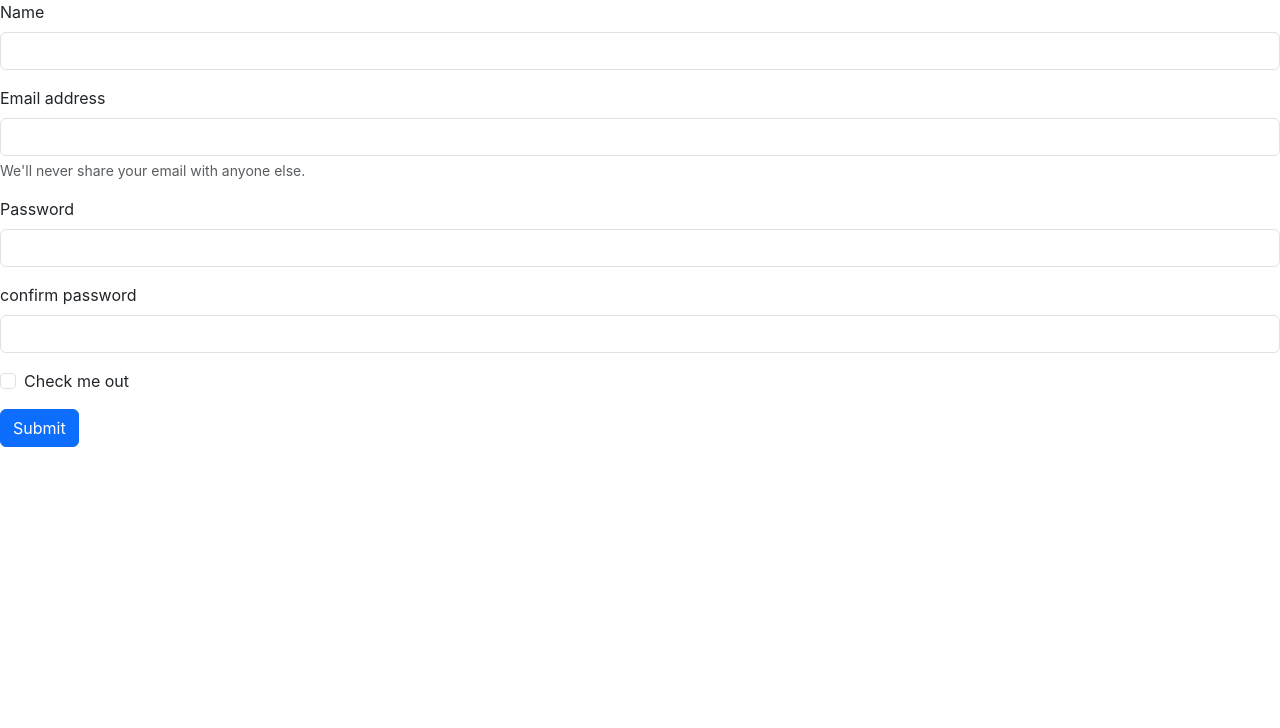
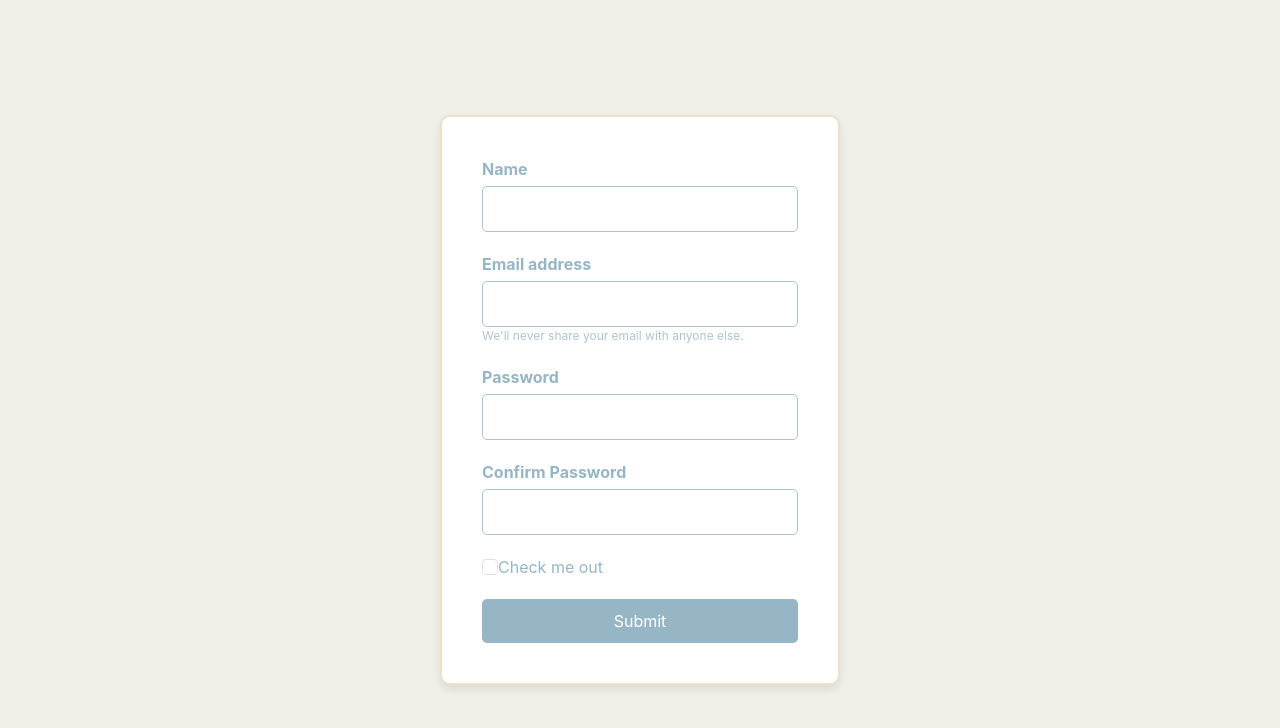
Before and after one commit to Inderjeetsingh2003/MeetAura, a React (Create React App) app in the folder meetaurafrontend/: page /signup in a window 1280 px wide. Shown: the top 728 px of the page. Built offline with nearby package versions, Linux system fonts and the light colour scheme.

Commit message:
css done

```diff
--- a/meetaurafrontend/src/pages/Login.js
+++ b/meetaurafrontend/src/pages/Login.js
@@ -1,57 +1,192 @@
-import React, { useState } from 'react'
-import Googleauth from '../components/Googleauth'
+import React, { useState } from 'react';
+import Googleauth from '../components/Googleauth';
 
 export default function Login() {
+  const [credentials, setCredentials] = useState({ email: '', password: '' });
 
-    const [credentials,setcredentials]=useState({email:'',password:''})
-    const handleclick=async(e)=>
-        {
-            e.preventDefault();
-            const response=await fetch('http://localhost:4000/user/login',
-                {
-                    mode:"cors",
-                    method:'POST',
-                    headers:{
-                        "Content-TYPE":"application/json"
-                    },
-                    body:JSON.stringify({"email":credentials.email,"password":credentials.password})
-                }
-            )
+  const handleClick = async (e) => {
+    e.preventDefault();
+    const response = await fetch('http://localhost:4000/user/login', {
+      mode: 'cors',
+      method: 'POST',
+      headers: {
+        'Content-Type': 'application/json',
+      },
+      body: JSON.stringify({ email: credentials.email, password: credentials.password }),
+    });
 
-            const json=await response.json()
-            if(json.success)
-                {
-                    console.log('login successfull')
-                    console.log(json.accesstoken);
-                }
-                else{
-                    alert(json.message)
-                }
-        }
+    const json = await response.json();
+    if (json.success) {
+      console.log('Login successful');
+      console.log(json.accesstoken);
+    } else {
+      alert(json.message);
+    }
+  };
+
+  const handleOnChange = (e) => {
+    setCredentials({ ...credentials, [e.target.name]: e.target.value });
+  };
+
+  return (
+    <div style={styles.loginContainer}>
+      <form style={styles.loginForm}>
+        <div style={styles.formGroup}>
+          <label htmlFor="exampleInputEmail1" style={styles.formLabel}>
+            Email address
+          </label>
+          <input
+            type="email"
+            style={styles.formControl}
+            id="exampleInputEmail1"
+            aria-describedby="emailHelp"
+            name="email"
+            value={credentials.email}
+            onChange={handleOnChange}
+          />
+          <div style={styles.formText}>We'll never share your email with anyone else.</div>
+        </div>
+        <div style={styles.formGroup}>
+          <label htmlFor="exampleInputPassword1" style={styles.formLabel}>
+            Password
+          </label>
+          <input
+            type="password"
+            style={styles.formControl}
+            id="exampleInputPassword1"
+            name="password"
+            value={credentials.password}
+            onChange={handleOnChange}
+          />
+        </div>
+        <button type="button" style={styles.btn} onClick={handleClick}>
+          Login
+        </button>
+        <Googleauth />
+      </form>
+    </div>
+  );
+}
+
+const styles = {
+  loginContainer: {
+    display: 'flex',
+    justifyContent: 'center',
+    alignItems: 'center',
+    height: '100vh',
+    backgroundColor: '#EEEEEE',
+  },
+  loginForm: {
+    background: '#fff',
+    padding: '40px',
+    borderRadius: '10px',
+    boxShadow: '0 4px 8px rgba(0, 0, 0, 0.1)',
+    width: '100%',
+    maxWidth: '400px',
+    border: '2px solid #D1D8C5',
+  },
+  formGroup: {
+    marginBottom: '20px',
+  },
+  formLabel: {
+    fontWeight: 'bold',
+    color: '#615EFC',
+    display: 'block',
+    marginBottom: '5px',
+  },
+  formControl: {
+    border: '1px solid #D1D8C5',
+    borderRadius: '5px',
+    padding: '10px',
+    width: '100%',
+    outline: 'none',
+    transition: 'border-color 0.3s',
+  },
+  formControlFocus: {
+    borderColor: '#7E8EF1',
+  },
+  formText: {
+    fontSize: '12px',
+    color: '#7E8EF1',
+  },
+  btn: {
+    backgroundColor: '#615EFC',
+    border: 'none',
+    color: '#fff',
+    padding: '10px 20px',
+    fontSize: '16px',
+    borderRadius: '5px',
+    cursor: 'pointer',
+    transition: 'background-color 0.3s',
+    width: '100%',
+  },
+  btnHover: {
+    backgroundColor: '#7E8EF1',
+  },
+};
 
 
-const handleonchange=(e)=>
-    {
-        setcredentials({...credentials,[e.target.name]:e.target.value})
-    }
-
-  return (
-    <div><form>
-    <div className="mb-3">
-      <label for="exampleInputEmail1" className="form-label"  >Email address</label>
-      <input type="email" className="form-control" id="exampleInputEmail1" aria-describedby="emailHelp"  name="email" value={credentials.email} onChange={handleonchange}/>
-      <div id="emailHelp" className="form-text">We'll never share your email with anyone else.</div>
-    </div>
-    <div className="mb-3">
-      <label for="exampleInputPassword1" className="form-label">Password</label>
-      <input type="password" className="form-control" id="exampleInputPassword1" name='password' value={credentials.password} onChange={handleonchange}/>
-    </div>
-
-    <button type="button" className="btn btn-primary" onClick={handleclick}>login</button>
 
 
-    <Googleauth/>
 
-  </form></div>
-  )
-}
+
+
+
+
+// import React, { useState } from 'react'
+// import Googleauth from '../components/Googleauth'
+
+// export default function Login() {
+
+//     const [credentials,setcredentials]=useState({email:'',password:''})
+//     const handleclick=async(e)=>
+//         {
+//             e.preventDefault();
+//             const response=await fetch('http://localhost:4000/user/login',
+//                 {
+//                     mode:"cors",
+//                     method:'POST',
+//                     headers:{
+//                         "Content-TYPE":"application/json"
+//                     },
+//                     body:JSON.stringify({"email":credentials.email,"password":credentials.password})
+//                 }
+//             )
+
+//             const json=await response.json()
+//             if(json.success)
+//                 {
+//                     console.log('login successfull')
+//                     console.log(json.accesstoken);
+//                 }
+//                 else{
+//                     alert(json.message)
+//                 }
+//         }
+
+
+// const handleonchange=(e)=>
+//     {
+//         setcredentials({...credentials,[e.target.name]:e.target.value})
+//     }
+
+//   return (
+//     <div><form>
+//     <div className="mb-3">
+//       <label for="exampleInputEmail1" className="form-label"  >Email address</label>
+//       <input type="email" className="form-control" id="exampleInputEmail1" aria-describedby="emailHelp"  name="email" value={credentials.email} onChange={handleonchange}/>
+//       <div id="emailHelp" className="form-text">We'll never share your email with anyone else.</div>
+//     </div>
+//     <div className="mb-3">
+//       <label for="exampleInputPassword1" className="form-label">Password</label>
+//       <input type="password" className="form-control" id="exampleInputPassword1" name='password' value={credentials.password} onChange={handleonchange}/>
+//     </div>
+
+//     <button type="button" className="btn btn-primary" onClick={handleclick}>login</button>
+
+
+//     <Googleauth/>
+
+//   </form></div>
+//   )
+// }
--- a/meetaurafrontend/src/pages/Singup.js
+++ b/meetaurafrontend/src/pages/Singup.js
@@ -1,72 +1,250 @@
-import React, { useState } from 'react'
+import React, { useState } from 'react';
 
-export default function Singup() {
- const[singupcredentials,setsingupcredentials]=useState({name:'',email:'',password:'',confirmpassword:''})
+export default function Signup() {
+  const [signupCredentials, setSignupCredentials] = useState({
+    name: '',
+    email: '',
+    password: '',
+    confirmPassword: '',
+  });
 
- const handleclick=async(e)=>
-    {
-        e.preventDefault()
-        if(singupcredentials.password===singupcredentials.confirmpassword)
-            {
-                const response=await fetch('http://localhost:4000/user/signup',{
-                    mode:'cors',
-                    method:'POST',
-                    headers:{
-                        'Content-Type':'application/json'
-                    },
-                    body:JSON.stringify({'name':singupcredentials.name,'email':singupcredentials.email,'password':singupcredentials.password})
-                })
+  const handleClick = async (e) => {
+    e.preventDefault();
+    if (signupCredentials.password === signupCredentials.confirmPassword) {
+      const response = await fetch('http://localhost:4000/user/signup', {
+        mode: 'cors',
+        method: 'POST',
+        headers: {
+          'Content-Type': 'application/json',
+        },
+        body: JSON.stringify({
+          name: signupCredentials.name,
+          email: signupCredentials.email,
+          password: signupCredentials.password,
+        }),
+      });
 
-                const json=await response.json()
-                if(json.success)
-                    {
-                        console.log("singup successfully done")
-                        console.log(json.accesstoken)
+      const json = await response.json();
+      if (json.success) {
+        console.log('Signup successfully done');
+        console.log(json.accesstoken);
+      } else {
+        alert(json.message);
+      }
+    } else {
+      alert('Password and confirm password do not match');
+    }
+  };
 
-                    }
-                    else{
-                        alert(json.message)
-                    }
-            }
-            else{
-                alert('password and confirmm password do not match')
-            }
-    }
+  const handleOnChange = (e) => {
+    setSignupCredentials({ ...signupCredentials, [e.target.name]: e.target.value });
+  };
+
+  return (
+    <div style={styles.signupContainer}>
+      <form style={styles.signupForm}>
+        <div style={styles.formGroup}>
+          <label htmlFor="name" style={styles.formLabel}>Name</label>
+          <input
+            type="text"
+            className="form-control"
+            id="name"
+            name="name"
+            value={signupCredentials.name}
+            onChange={handleOnChange}
+            style={styles.formControl}
+          />
+        </div>
+        <div style={styles.formGroup}>
+          <label htmlFor="email" style={styles.formLabel}>Email address</label>
+          <input
+            type="email"
+            className="form-control"
+            id="email"
+            name="email"
+            value={signupCredentials.email}
+            onChange={handleOnChange}
+            style={styles.formControl}
+          />
+          <div style={styles.formText}>We'll never share your email with anyone else.</div>
+        </div>
+        <div style={styles.formGroup}>
+          <label htmlFor="password" style={styles.formLabel}>Password</label>
+          <input
+            type="password"
+            className="form-control"
+            id="password"
+            name="password"
+            value={signupCredentials.password}
+            onChange={handleOnChange}
+            style={styles.formControl}
+          />
+        </div>
+        <div style={styles.formGroup}>
+          <label htmlFor="confirmPassword" style={styles.formLabel}>Confirm Password</label>
+          <input
+            type="password"
+            className="form-control"
+            id="confirmPassword"
+            name="confirmPassword"
+            value={signupCredentials.confirmPassword}
+            onChange={handleOnChange}
+            style={styles.formControl}
+          />
+        </div>
+        <div style={styles.formCheck}>
+          <input type="checkbox" className="form-check-input" id="exampleCheck1" />
+          <label className="form-check-label" htmlFor="exampleCheck1" style={styles.formCheckLabel}>Check me out</label>
+        </div>
+        <button type="button" className="btn btn-primary" onClick={handleClick} style={styles.button}>Submit</button>
+      </form>
+    </div>
+  );
+}
+
+const styles = {
+  signupContainer: {
+    display: 'flex',
+    justifyContent: 'center',
+    alignItems: 'center',
+    height: '100vh',
+    backgroundColor: '#F1F0E8',
+  },
+  signupForm: {
+    background: '#fff',
+    padding: '40px',
+    borderRadius: '10px',
+    boxShadow: '0 4px 8px rgba(0, 0, 0, 0.1)',
+    width: '100%',
+    maxWidth: '400px',
+    border: '2px solid #EEE0C9',
+  },
+  formGroup: {
+    marginBottom: '20px',
+  },
+  formLabel: {
+    fontWeight: 'bold',
+    color: '#96B6C5',
+    display: 'block',
+    marginBottom: '5px',
+  },
+  formControl: {
+    border: '1px solid #ADC4CE',
+    borderRadius: '5px',
+    padding: '10px',
+    width: '100%',
+    outline: 'none',
+    transition: 'border-color 0.3s',
+  },
+  formControlFocus: {
+    borderColor: '#ADC4CE',
+  },
+  formText: {
+    fontSize: '12px',
+    color: '#ADC4CE',
+  },
+  formCheck: {
+    marginBottom: '20px',
+  },
+  formCheckLabel: {
+    color: '#96B6C5',
+  },
+  button: {
+    backgroundColor: '#96B6C5',
+    border: 'none',
+    color: '#fff',
+    padding: '10px 20px',
+    fontSize: '16px',
+    borderRadius: '5px',
+    cursor: 'pointer',
+    transition: 'background-color 0.3s',
+    width: '100%',
+  },
+  buttonHover: {
+    backgroundColor: '#ADC4CE',
+  },
+};
 
 
 
-const handleonchange=(e)=>
-    {
-        setsingupcredentials({...singupcredentials,[e.target.name]:e.target.value})
-    }
 
-  return (
-   <>
-   <form>
-  <div className="mb-3">
-    <label for="exampleInputEmail1" className="form-label">Name</label>
-    <input type="text" className="form-control" id="exampleInputEmail1" aria-describedby="emailHelp" name='name'value={singupcredentials.name} onChange={handleonchange}/>
-    <div id="emailHelp" className="form-text"></div>
-  </div>
-  <div className="mb-3">
-    <label for="exampleInputEmail1" className="form-label">Email address</label>
-    <input type="email" className="form-control" id="exampleInputEmail1" aria-describedby="emailHelp" name='email'value={singupcredentials.email} onChange={handleonchange}/>
-    <div id="emailHelp" className="form-text">We'll never share your email with anyone else.</div>
-  </div>
-  <div className="mb-3">
-    <label for="exampleInputPassword1" className="form-label">Password</label>
-    <input type="password" className="form-control" id="exampleInputPassword1" name='password'value={singupcredentials.password} onChange={handleonchange}/>
-  </div>
-  <div className="mb-3">
-    <label for="exampleInputPassword1" className="form-label">confirm password</label>
-    <input type="password" className="form-control" id="exampleInputPassword1" name='confirmpassword'value={singupcredentials.confirmpassword} onChange={handleonchange}/>
-  </div>
-  <div className="mb-3 form-check">
-    <input type="checkbox" className="form-check-input" id="exampleCheck1"/>
-    <label className="form-check-label" for="exampleCheck1">Check me out</label>
-  </div>
-  <button type="button" className="btn btn-primary" onClick={handleclick}>Submit</button>
-</form>
-   </>
-  )
-}
+
+
+
+
+
+
+
+
+// import React, { useState } from 'react'
+
+// export default function Singup() {
+//  const[singupcredentials,setsingupcredentials]=useState({name:'',email:'',password:'',confirmpassword:''})
+
+//  const handleclick=async(e)=>
+//     {
+//         e.preventDefault()
+//         if(singupcredentials.password===singupcredentials.confirmpassword)
+//             {
+//                 const response=await fetch('http://localhost:4000/user/signup',{
+//                     mode:'cors',
+//                     method:'POST',
+//                     headers:{
+//                         'Content-Type':'application/json'
+//                     },
+//                     body:JSON.stringify({'name':singupcredentials.name,'email':singupcredentials.email,'password':singupcredentials.password})
+//                 })
+
+//                 const json=await response.json()
+//                 if(json.success)
+//                     {
+//                         console.log("singup successfully done")
+//                         console.log(json.accesstoken)
+
+//                     }
+//                     else{
+//                         alert(json.message)
+//                     }
+//             }
+//             else{
+//                 alert('password and confirmm password do not match')
+//             }
+//     }
+
+
+
+// const handleonchange=(e)=>
+//     {
+//         setsingupcredentials({...singupcredentials,[e.target.name]:e.target.value})
+//     }
+
+//   return (
+//    <>
+//    <form>
+//   <div className="mb-3">
+//     <label for="exampleInputEmail1" className="form-label">Name</label>
+//     <input type="text" className="form-control" id="exampleInputEmail1" aria-describedby="emailHelp" name='name'value={singupcredentials.name} onChange={handleonchange}/>
+//     <div id="emailHelp" className="form-text"></div>
+//   </div>
+//   <div className="mb-3">
+//     <label for="exampleInputEmail1" className="form-label">Email address</label>
+//     <input type="email" className="form-control" id="exampleInputEmail1" aria-describedby="emailHelp" name='email'value={singupcredentials.email} onChange={handleonchange}/>
+//     <div id="emailHelp" className="form-text">We'll never share your email with anyone else.</div>
+//   </div>
+//   <div className="mb-3">
+//     <label for="exampleInputPassword1" className="form-label">Password</label>
+//     <input type="password" className="form-control" id="exampleInputPassword1" name='password'value={singupcredentials.password} onChange={handleonchange}/>
+//   </div>
+//   <div className="mb-3">
+//     <label for="exampleInputPassword1" className="form-label">confirm password</label>
+//     <input type="password" className="form-control" id="exampleInputPassword1" name='confirmpassword'value={singupcredentials.confirmpassword} onChange={handleonchange}/>
+//   </div>
+//   <div className="mb-3 form-check">
+//     <input type="checkbox" className="form-check-input" id="exampleCheck1"/>
+//     <label className="form-check-label" for="exampleCheck1">Check me out</label>
+//   </div>
+//   <button type="button" className="btn btn-primary" onClick={handleclick}>Submit</button>
+// </form>
+//    </>
+//   )
+// }
```
